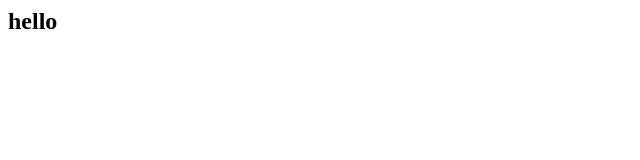
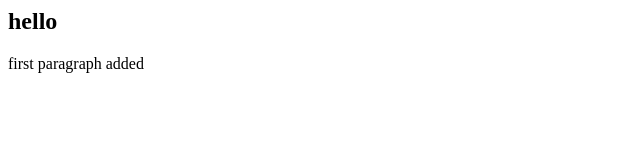
Before and after one commit to nirmaljaysval/Laravel-project, a plain HTML site: page index.html in a window 1280 px wide. Shown: the whole page, without its empty margins (0-640 px from the left). Drawn offline with Linux system fonts and the light colour scheme.

Commit message:
parra 2 added

```diff
--- a/index.html
+++ b/index.html
@@ -1 +1,2 @@
 <h2>hello</h2>
+<p>first paragraph added</p>
```
